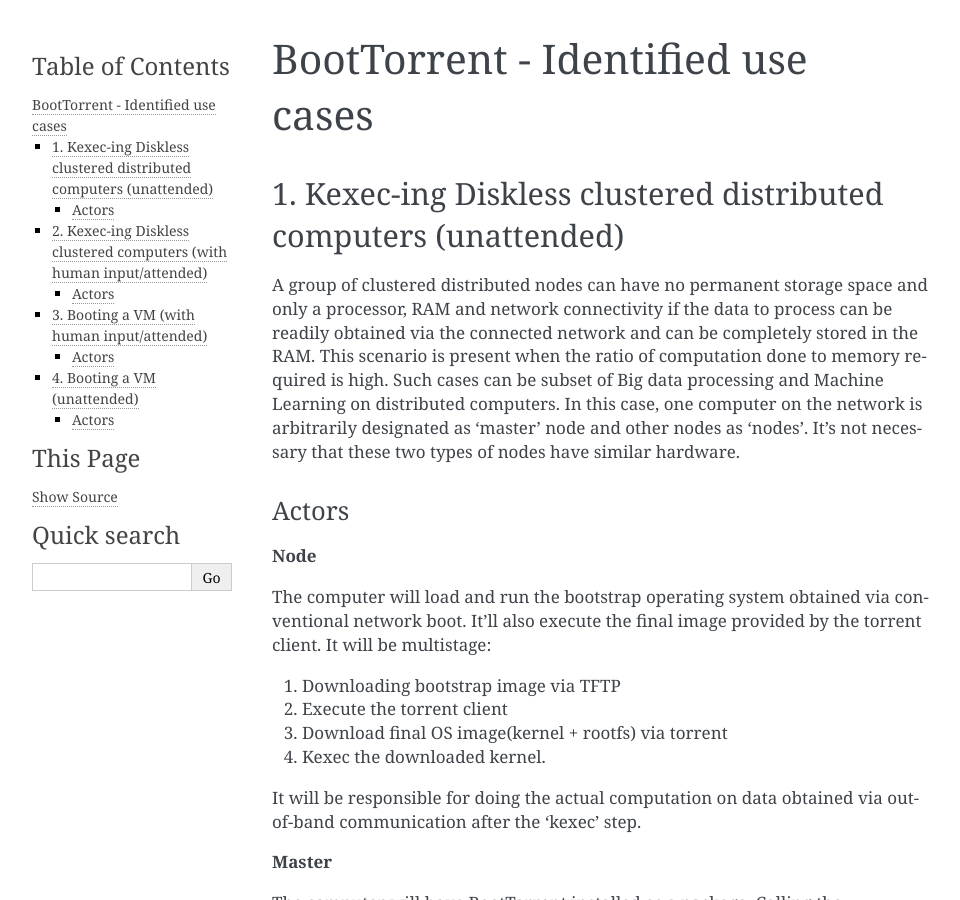
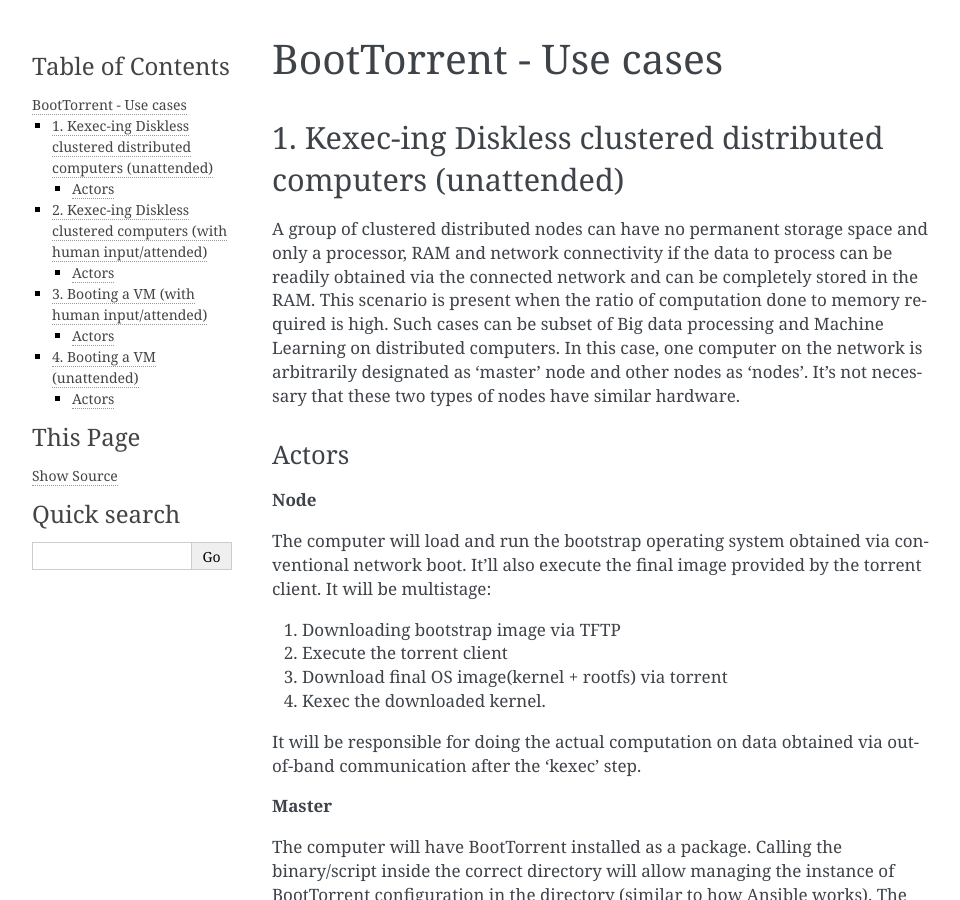
Before and after one commit to shreyanshk/boottorrent, a Sphinx documentation site: the page built from docs/usecases.rst, in a window 1280 px wide and 900 px high. Shown: the whole window, without its empty margins (148-1108 px from the left). Built offline with Sphinx 7.4.7, drawn with Linux system fonts in a browser that asks for light colours; pages that are not in the unit, such as notebooks, are missing from menus.

Commit message:
USECASES

```diff
--- a/docs/usecases.rst
+++ b/docs/usecases.rst
@@ -1,8 +1,8 @@
-BootTorrent - Identified use cases
-==================================
+BootTorrent - Use cases
+=======================
 
 1. Kexec-ing Diskless clustered distributed computers (unattended)
---------------------------------------------------------
+------------------------------------------------------------------
 
 A group of clustered distributed nodes can have no permanent storage space and only a processor, RAM and network connectivity if the data to process can be readily obtained via the connected network and can be completely stored in the RAM. This scenario is present when the ratio of computation done to memory required is high. Such cases can be subset of Big data processing and Machine Learning on distributed computers.
 In this case, one computer on the network is arbitrarily designated as ‘master’ node and other nodes as ‘nodes’. It’s not necessary that these two types of nodes have similar hardware.
@@ -45,7 +45,7 @@
 
 
 2. Kexec-ing Diskless clustered computers (with human input/attended)
------------------------------------------------------------
+---------------------------------------------------------------------
 
 A university laboratory can have multiple computers with students wishing to run different distributions/versions of operating systems. They will provide sufficient input to the program executing in the bootstrap image and the program will initiate the download of correct torrent and kexec the downloaded kernel.
 Another reason could be that the Lab supervisor want to centrally manage the operating systems. The person can modify the base OS images on his computer and those changes will be reflected to the other computers on their reboot.
```
Also changed, not shown: other parts of docs/usecases.rst (+9 -0 lines).
